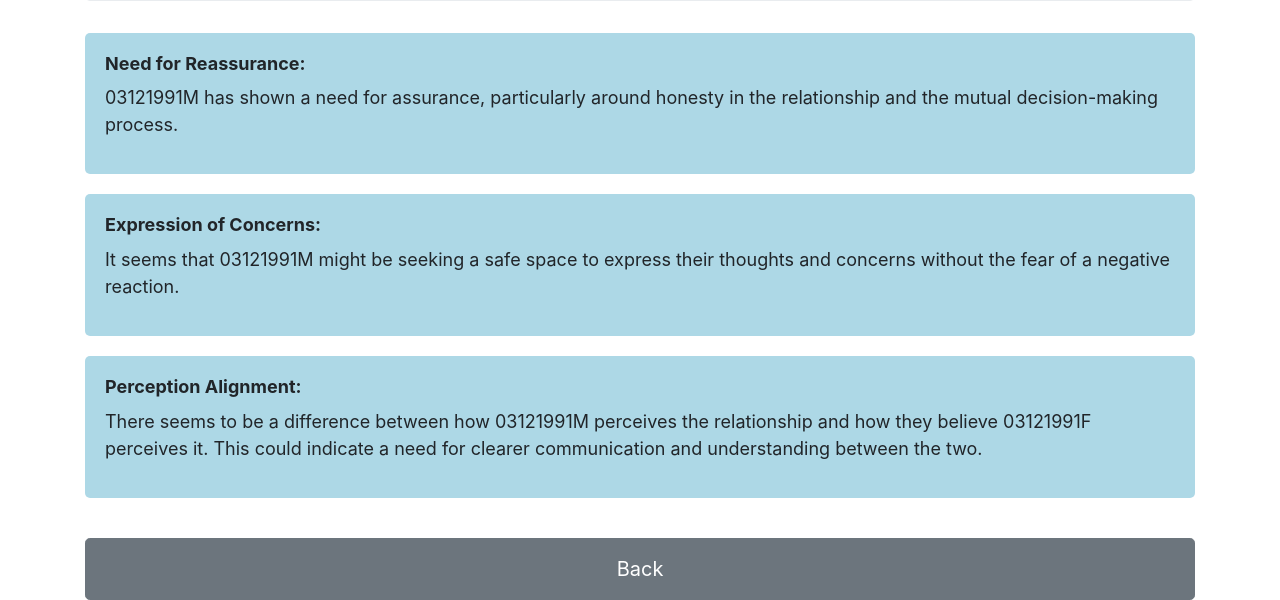
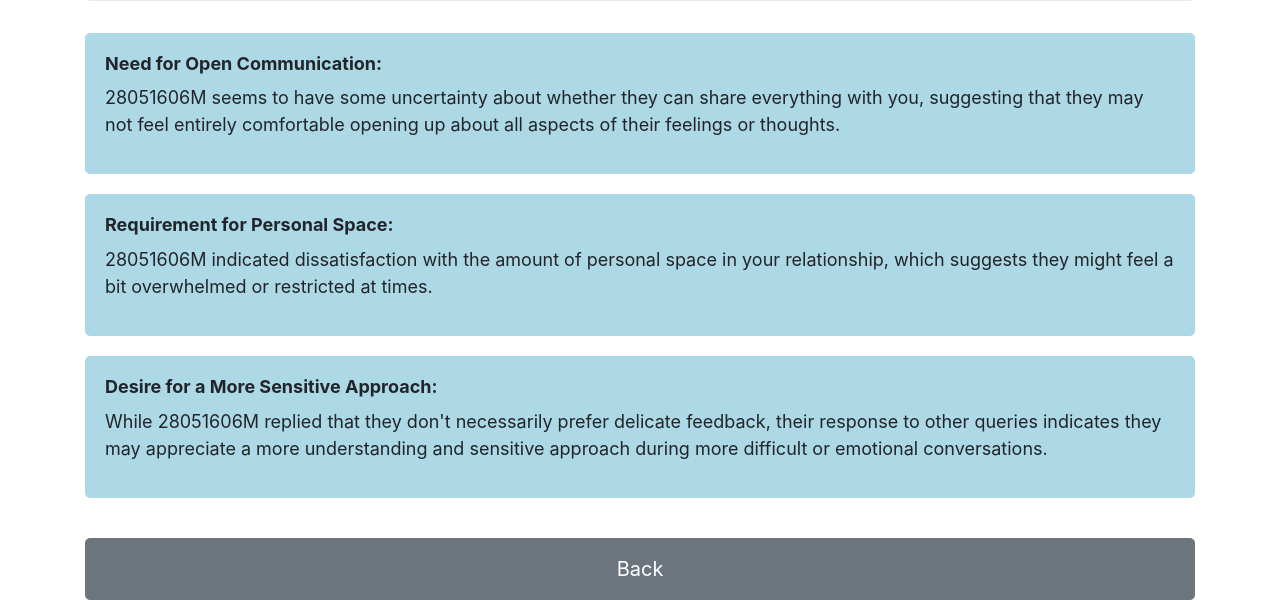
Before and after one commit to LoveGrow1/28051606F, a plain HTML site: page 3.html in a window 1280 px wide. Shown: the part 236-836 px from the top of the page. Drawn offline with nearby package versions, Linux system fonts and the light colour scheme.

Commit message:
Update 3.html

```diff
--- a/3.html
+++ b/3.html
@@ -44,16 +44,16 @@
   <div class="row">
     <div class="col-12">
       <div class="info-box">
-        <h4>Need for Reassurance:</h4>
-        <p>03121991M has shown a need for assurance, particularly around honesty in the relationship and the mutual decision-making process.</p>
+        <h4>Need for Open Communication:</h4>
+        <p>28051606M seems to have some uncertainty about whether they can share everything with you, suggesting that they may not feel entirely comfortable opening up about all aspects of their feelings or thoughts.</p>
       </div>
       <div class="info-box">
-        <h4>Expression of Concerns:</h4>
-        <p>It seems that 03121991M might be seeking a safe space to express their thoughts and concerns without the fear of a negative reaction.</p>
+        <h4>Requirement for Personal Space:</h4>
+        <p>28051606M indicated dissatisfaction with the amount of personal space in your relationship, which suggests they might feel a bit overwhelmed or restricted at times.</p>
       </div>
       <div class="info-box">
-        <h4>Perception Alignment:</h4>
-        <p>There seems to be a difference between how 03121991M perceives the relationship and how they believe 03121991F perceives it. This could indicate a need for clearer communication and understanding between the two.</p>
+        <h4>Desire for a More Sensitive Approach:</h4>
+        <p>While 28051606M replied that they don't necessarily prefer delicate feedback, their response to other queries indicates they may appreciate a more understanding and sensitive approach during more difficult or emotional conversations.</p>
       </div>
     </div>
   </div>
```
